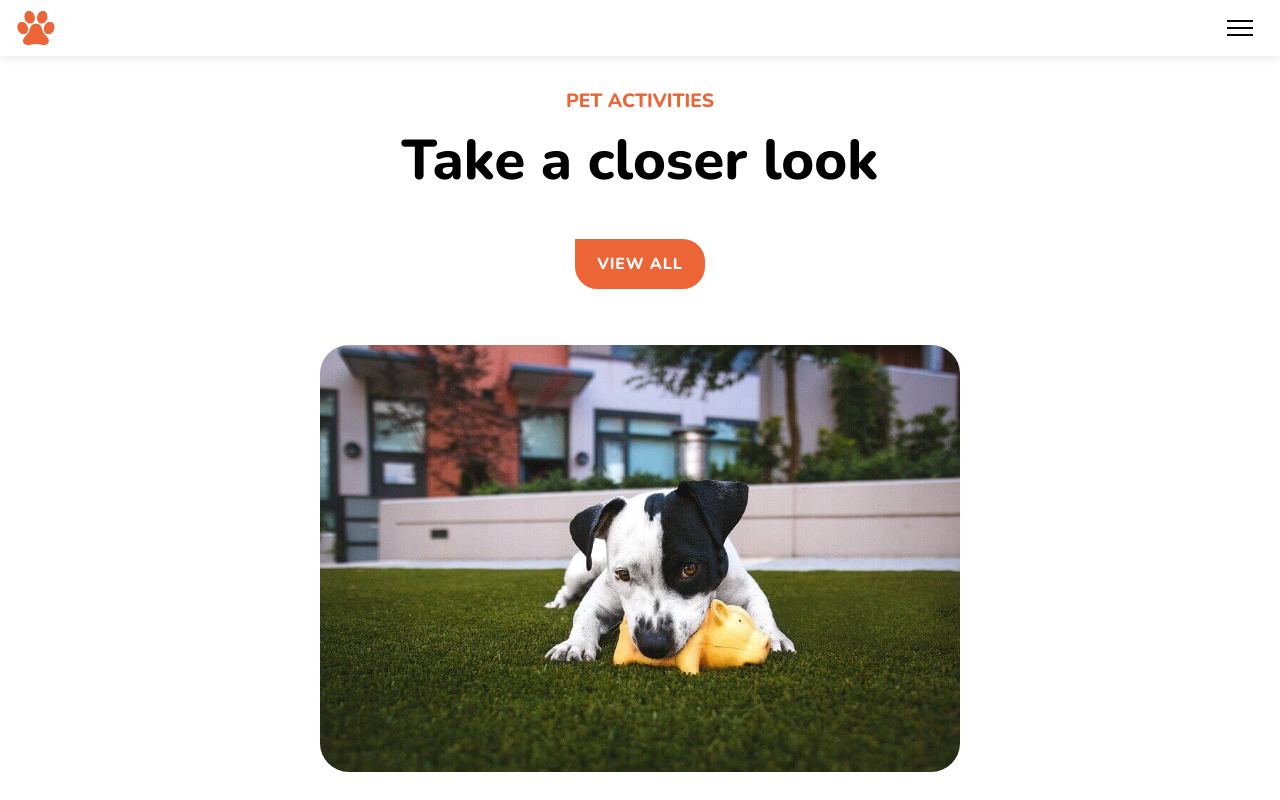
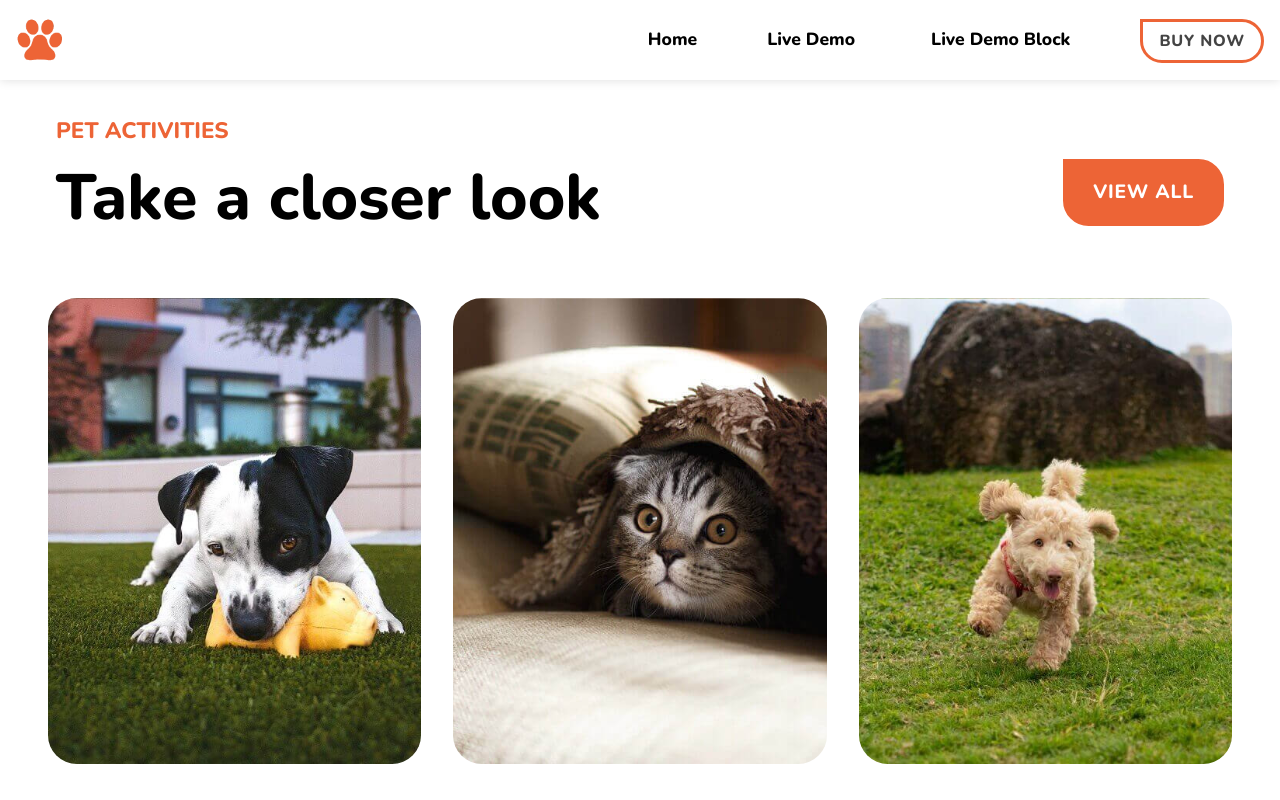
Before and after one commit to jmora-dev/202204-W02-Javier-Mora, a plain HTML site: page index.html in a window 1280 px wide. Shown: the top 800 px of the page. Drawn offline with nearby package versions, Linux system fonts and the light colour scheme.

Commit message:
Add desktop style

```diff
--- a/index.css
+++ b/index.css
@@ -5,6 +5,17 @@
 * {
     box-sizing: border-box;
     font-family: "Nunito", sans-serif;
+}
+
+a {
+    text-decoration: none;
+    color: inherit;
+}
+
+ul {
+    list-style: none;
+    margin: 0;
+    padding: 0;
 }
 
 body {
@@ -16,6 +27,7 @@ body {
     display: flex;
     justify-content: space-between;
     padding: 0.5rem 1rem;
+    background-color: #fff;
     box-shadow: 0 0 10px #ddd;
 }
 
@@ -27,6 +39,14 @@ body {
     width: 100%;
     height: 100%;
     object-fit: contain;
+}
+
+.navbar__small {
+    display: block;
+}
+
+.navbar__large {
+    display: none;
 }
 
 .navbar__expand-btn {
@@ -57,8 +77,12 @@ body {
     display: flex;
     flex-direction: column;
     align-items: center;
-    justify-content: center;
+    justify-content: space-between;
     padding: 1rem 0.5rem 1.5rem 0.5rem;
+}
+
+.section__header__text-container {
+    text-align: center;
 }
 
 .section__title {
@@ -71,7 +95,19 @@ body {
 .section__subtitle {
     font-size: 3.5rem;
     font-weight: 800;
-    margin-bottom: 2.5rem;
+}
+
+.dropdown {
+    color: inherit;
+    position: relative;
+    font-weight: inherit;
+    font-size: inherit;
+    background: none;
+    border: none;
+    cursor: pointer;
+}
+
+.dropdown::after {
 }
 
 .button {
@@ -81,7 +117,8 @@ body {
     text-transform: uppercase;
     font-weight: 800;
     letter-spacing: 0.05rem;
-    padding: 0.7rem 1.2rem;
+    text-decoration: none;
+    padding: 0.7em 1.2em;
     color: #fff;
     font-size: 1rem;
     background-color: var(--main-color);
@@ -93,10 +130,28 @@ body {
     color: var(--main-color);
 }
 
+.button.button--secondary {
+    color: #444;
+    background-color: transparent;
+    padding: 0.5rem 1rem;
+    font-size: 1rem;
+}
+
+.button.button--secondary:hover,
+.button.button--secondary:focus {
+    background-color: var(--main-color);
+    color: #fff;
+}
+
+.button.button--header {
+    margin-top: 3rem;
+}
+
 .card-list {
     display: flex;
     flex-direction: column;
     align-items: center;
+    justify-content: center;
     gap: 2rem;
     width: 100%;
     margin: 2rem 0;
@@ -104,8 +159,7 @@ body {
 
 .card {
     border: 0;
-    width: 75%;
-    max-width: 40rem;
+    width: 30rem;
     aspect-ratio: 1.5;
     border-radius: 1.8rem;
     color: #fff;
@@ -121,11 +175,6 @@ body {
     align-items: flex-end;
     border-radius: 1.8rem;
     background-color: rgba(0, 0, 0, 0.3);
-    opacity: 0;
-}
-
-.card__content-panel:hover {
-    opacity: 1;
 }
 
 .card__text-panel {
@@ -160,3 +209,110 @@ body {
     background-position: center;
     background-size: cover;
 }
+
+@media (min-width: 900px) {
+    .navbar {
+        position: fixed;
+        width: 100%;
+        padding: 1rem 1rem;
+    }
+
+    .navbar__small {
+        display: none;
+    }
+
+    .navbar__large {
+        display: flex;
+        align-items: stretch;
+    }
+
+    .navbar__logo {
+        height: 3rem;
+    }
+
+    .menu {
+        display: flex;
+        gap: 4rem;
+        font-size: 1.1rem;
+        font-weight: 800;
+        align-items: center;
+    }
+
+    .menu__item {
+        height: 100%;
+        display: flex;
+        align-items: center;
+        border-bottom: 3px solid transparent;
+    }
+
+    .menu__item:hover,
+    .menu__item:focus {
+        color: var(--main-color);
+        border-bottom: 3px solid var(--main-color);
+    }
+
+    .menu__item:hover > *,
+    .menu__item:focus > * {
+        color: inherit;
+    }
+
+    .section {
+        padding: 5rem 3rem;
+        align-items: flex-start;
+    }
+
+    .section__header {
+        flex-direction: row;
+        justify-content: space-between;
+        align-items: flex-end;
+        width: 100%;
+    }
+
+    .section__header__text-container {
+        text-align: left;
+    }
+
+    .section__title {
+        font-size: 1.4rem;
+    }
+
+    .section__subtitle {
+        font-size: 4rem;
+    }
+
+    .button {
+        font-size: 1.2rem;
+        padding: 0.9em 1.4em;
+        border-radius: 0 1.6rem 1.6rem 1.6rem;
+    }
+
+    .button--header {
+        margin-bottom: 1rem;
+    }
+
+    .card-list {
+        flex-direction: row;
+    }
+
+    .card {
+        aspect-ratio: 0.8;
+    }
+
+    .card__content-panel {
+        align-items: center;
+        opacity: 0;
+    }
+
+    .card__content-panel:hover {
+        opacity: 1;
+    }
+
+    .card__section {
+        font-size: 1.2rem;
+    }
+
+    .card__title {
+        font-size: 2rem;
+        margin-top: 1rem;
+    }
+}
--- a/index.html
+++ b/index.html
@@ -22,20 +22,40 @@
                     alt="Pets logo"
                 />
             </a>
-            <nav>
+            <nav class="navbar__small">
                 <button class="navbar__expand-btn">
                     <span class="navbar__expand-btn__bar"></span>
                     <span class="navbar__expand-btn__bar"></span>
                     <span class="navbar__expand-btn__bar"></span>
                 </button>
             </nav>
+            <nav class="navbar__large">
+                <ul class="menu">
+                    <li class="menu__item">
+                        <a href="#" class="menu__item__link">Home</a>
+                    </li>
+                    <li class="menu__item">
+                        <button class="dropdown">Live Demo</button>
+                    </li>
+                    <li class="menu__item">
+                        <button class="dropdown">Live Demo Block</button>
+                    </li>
+                    <li>
+                        <a href="#" class="button button--secondary">Buy now</a>
+                    </li>
+                </ul>
+            </nav>
         </header>
         <main>
             <section class="section">
                 <header class="section__header">
-                    <h2 class="section__title">Pet activities</h2>
-                    <span class="section__subtitle">Take a closer look</span>
-                    <button class="button">View all</button>
+                    <div class="section__header__text-container">
+                        <h2 class="section__title">Pet activities</h2>
+                        <span class="section__subtitle"
+                            >Take a closer look</span
+                        >
+                    </div>
+                    <button class="button button--header">View all</button>
                 </header>
                 <div class="card-list">
                     <a href="#" class="card card--dog01">
```
